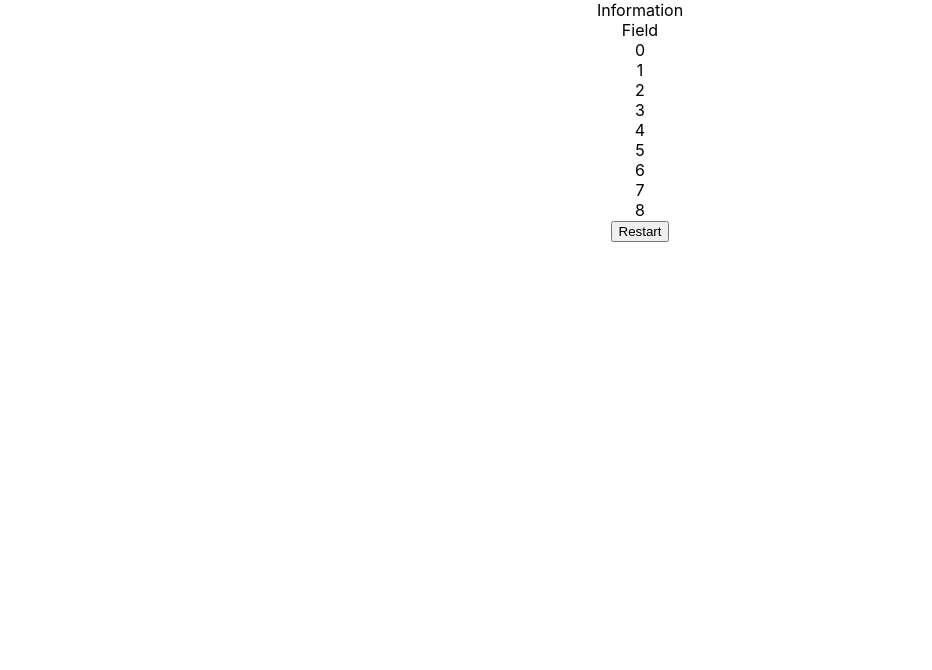
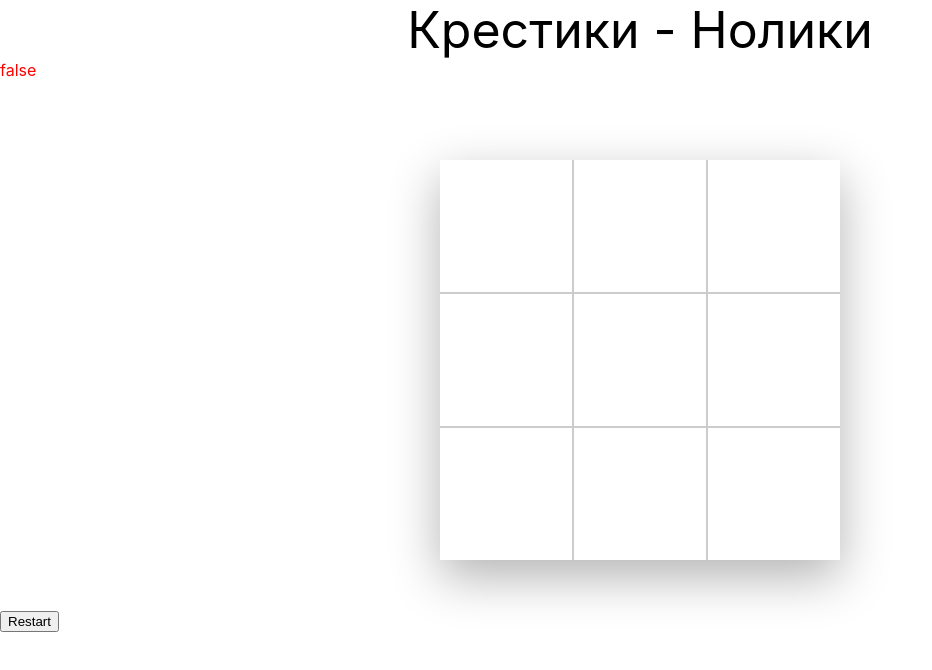
Before and after one commit to Yogurt7v/React-OX, a React (Create React App) app in the folder my-app/: page / in a window 1280 px wide. Shown: the top 670 px of the page, without its empty margins (0-932 px from the left). Built offline with nearby package versions, Linux system fonts and the light colour scheme.

Commit message:
second steps

```diff
--- a/my-app/src/App.css
+++ b/my-app/src/App.css
@@ -1,38 +1,4 @@
-.App {
+.App-header {
 	text-align: center;
+	font-size: 50px;
 }
-
-.App-logo {
-	height: 40vmin;
-	pointer-events: none;
-}
-
-@media (prefers-reduced-motion: no-preference) {
-	.App-logo {
-		animation: App-logo-spin infinite 20s linear;
-	}
-}
-
-.App-header {
-	background-color: #282c34;
-	min-height: 100vh;
-	display: flex;
-	flex-direction: column;
-	align-items: center;
-	justify-content: center;
-	font-size: calc(10px + 2vmin);
-	color: white;
-}
-
-.App-link {
-	color: #61dafb;
-}
-
-@keyframes App-logo-spin {
-	from {
-		transform: rotate(0deg);
-	}
-	to {
-		transform: rotate(360deg);
-	}
-}
--- a/my-app/src/App.js
+++ b/my-app/src/App.js
@@ -1,18 +1,19 @@
 import { useState } from 'react';
 import './App.css';
 import { Field } from './components/field/Field';
+import { Information } from './components/information/Information';
 
 export const App = () => {
 	const [currentPlayer, setCurrentPlayer] = useState('X');
 	let isGameEnded = false;
 	let isDraw = false;
+
 	return (
 		<>
 			<div className="App">
 				<div className="App-container">
-					<div>Information</div>
-					{/* <Information></Information> */}
-					<div>Field</div>
+					<header className="App-header">Крестики - Нолики</header>
+					<Information gameStatus={(isGameEnded, isDraw)}></Information>
 					<Field></Field>
 					<button className="App-restart">Restart</button>
 				</div>
--- a/my-app/src/components/field/Field.js
+++ b/my-app/src/components/field/Field.js
@@ -1,11 +1,11 @@
+import style from './field.module.css';
+
 export const Field = () => {
 	let arr = ['', '', '', '', '', '', '', '', ''];
 	return (
-		<div className="App-field">
+		<div className={style.AppField}>
 			{arr.map((item, index) => (
-				<div key={index} index={index}>
-					{index}
-				</div>
+				<div key={index} index={index} className={style.AppFieldCell}></div>
 			))}
 		</div>
 	);
--- a/my-app/src/components/field/field.module.css
+++ b/my-app/src/components/field/field.module.css
@@ -0,0 +1,52 @@
+/* .AppField {
+	width: 350px;
+	overflow: auto;
+	margin: 40px auto;
+	background: #666;
+	padding-bottom: 20px;
+	border-radius: 10px;
+}
+
+.AppField li {
+	float: left;
+	margin: 10px;
+	height: 70px;
+	width: 70px;
+	font-size: 50px;
+	background: #333;
+	color: #ccc;
+	list-style: none;
+	text-align: center;
+	border-radius: 5px;
+}
+.AppField li:hover {
+	cursor: pointer;
+	background: #000;
+} */
+
+.AppField {
+	background-color: rgba(0, 0, 0, 0.2);
+	margin: 50px auto;
+	vertical-align: center;
+	width: 400px;
+	height: 400px;
+	display: grid;
+	grid-template-columns: 1fr 1fr 1fr;
+	grid-template-rows: 1fr 1fr 1fr;
+	grid-gap: 2px;
+	border-radius: 4px;
+	box-shadow: rgba(0, 0, 0, 0.3) 0px 17px 50px;
+}
+
+.AppFieldCell {
+	background-color: white;
+	transition: background-color 0.5s;
+	display: flex;
+	justify-content: center;
+	align-items: center;
+}
+.AppField :hover {
+	background-color: rgba(0, 0, 0, 0);
+	transition: background-color 0.5s;
+	cursor: pointer;
+}
--- a/my-app/src/components/information/Information.js
+++ b/my-app/src/components/information/Information.js
@@ -0,0 +1,5 @@
+import style from './information.module.css';
+
+export const Information = (props) => {
+	return <div className={style.Information}>{String(props.gameStatus)}</div>;
+};
--- a/my-app/src/components/information/Information.module.css
+++ b/my-app/src/components/information/Information.module.css
@@ -0,0 +1,5 @@
+.Information {
+	width: 300px;
+	height: 50px;
+	color: red;
+}
```
